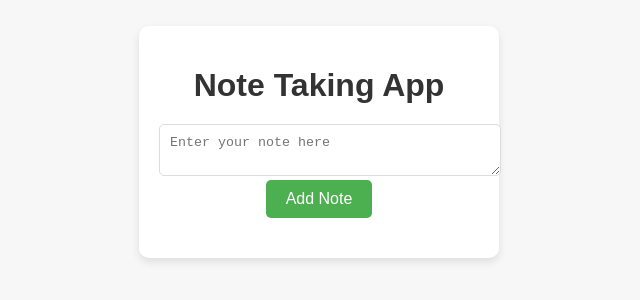
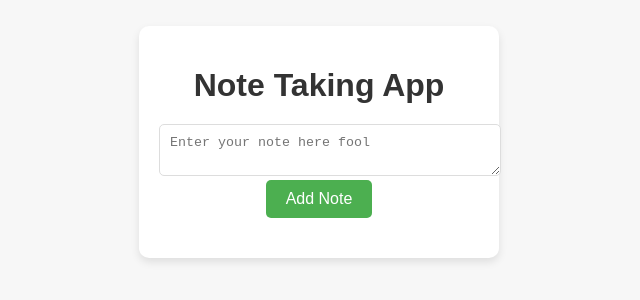
Before and after one commit to Strangemortal/note-maker, a plain HTML site: page index.html in a window 1280 px wide. Shown: the part 258-558 px from the top of the page, 321-961 px from the left. Drawn offline with Linux system fonts and the light colour scheme.

Commit message:
Update index.html

```diff
--- a/index.html
+++ b/index.html
@@ -10,7 +10,7 @@
   <div class="container">
     <h1>Note Taking App</h1>
     <div class="note-form">
-      <textarea id="note-text" placeholder="Enter your note here"></textarea>
+      <textarea id="note-text" placeholder="Enter your note here fool"></textarea>
       <button id="add-button">Add Note</button>
     </div>
     <ul id="notes-list"></ul>
```
